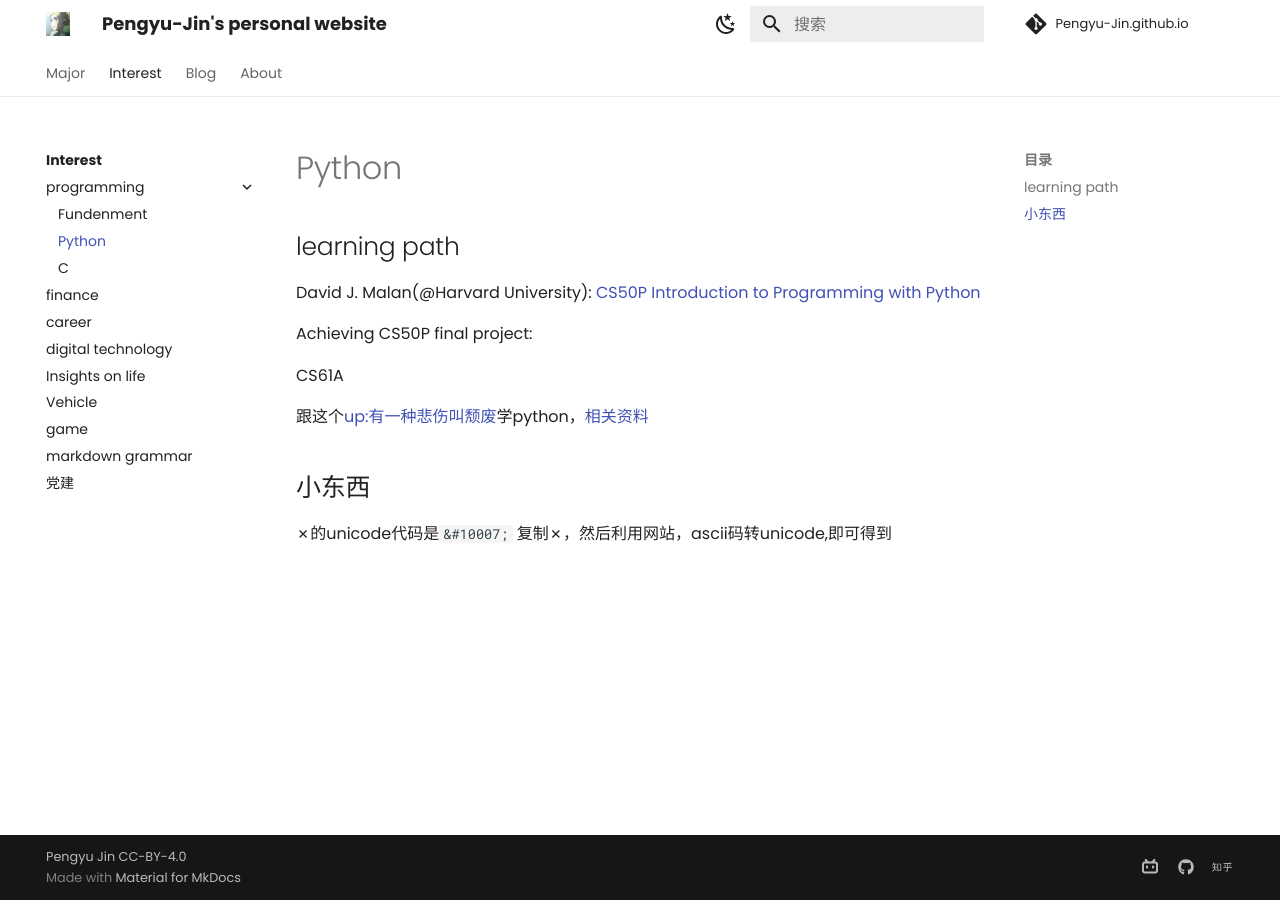
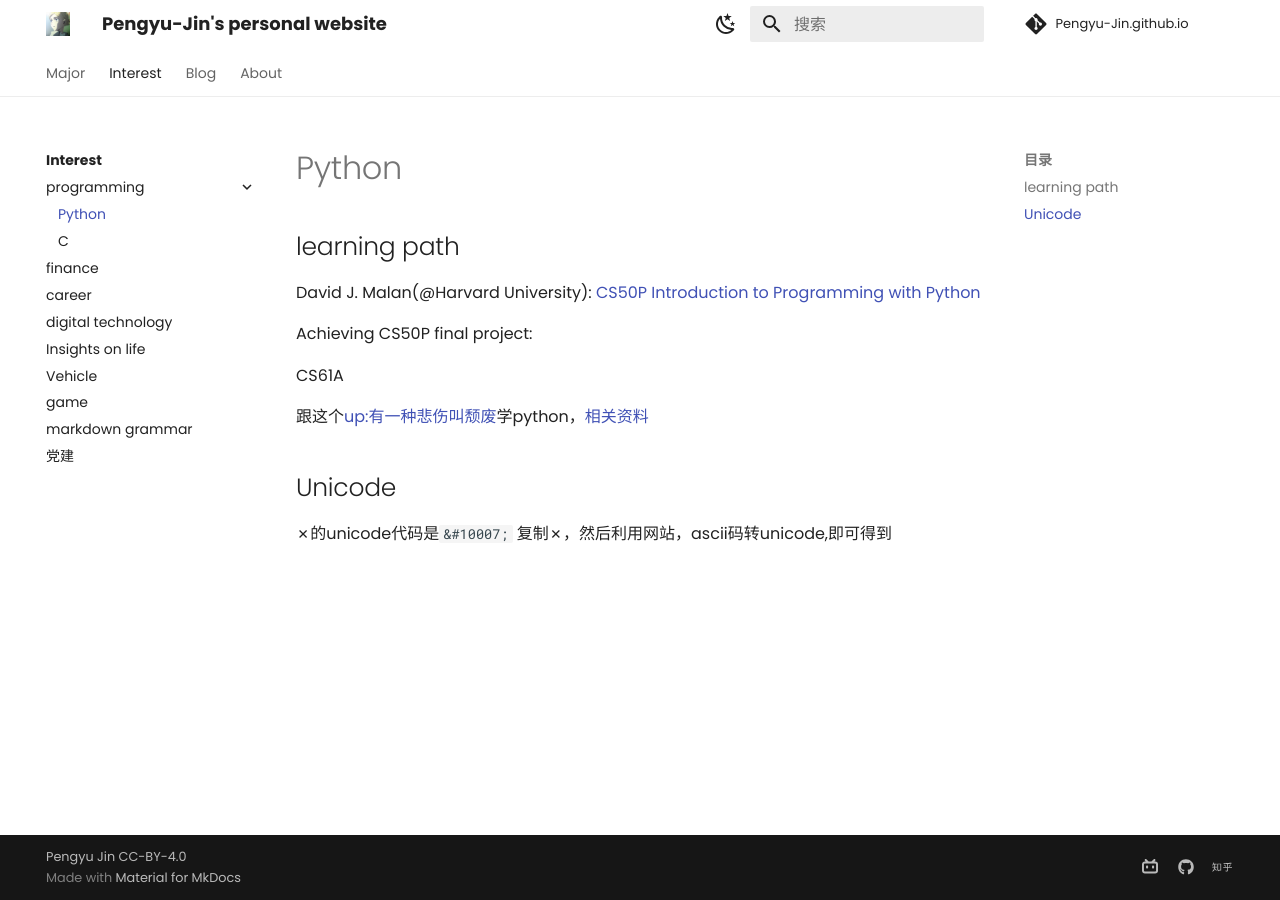
Before and after one commit to Pengyu-Jin/Pengyu-Jin.github.io, an MkDocs documentation site: the page built from docs/interest/programming/Python.md, in a window 1280 px wide. Built offline with MkDocs 1.6.1 and Material for MkDocs 9.7.7, drawn with Linux system fonts in a browser that asks for light colours; comment, search, counter and statistics services are not loaded.

Commit message:
20241208

```diff
--- a/docs/interest/programming/Python.md
+++ b/docs/interest/programming/Python.md
@@ -9,7 +9,7 @@ CS61A
 
 
 
-## 小东西
+## Unicode
 
 &#10007;的unicode代码是`&#10007;`
 复制&#10007;，然后利用网站，ascii码转unicode,即可得到
--- a/mkdocs.yml
+++ b/mkdocs.yml
@@ -25,7 +25,6 @@ nav:
   - Interest:
       - interest/index.md
       - programming:
-          - Fundenment: interest/programming/Fundenmental Programming.md
           - Python: interest/programming/Python.md
           - C: interest/programming/C.md
       - finance: interest/finance/learn1.md
```
Also changed, not shown: docs/interest/programming/Fundamental Programming.md (deleted, +0 -4 lines).
